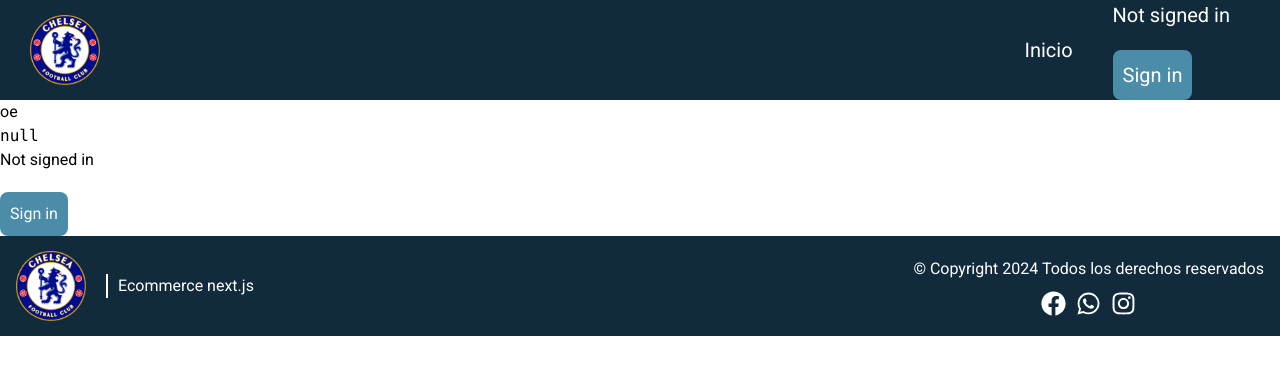
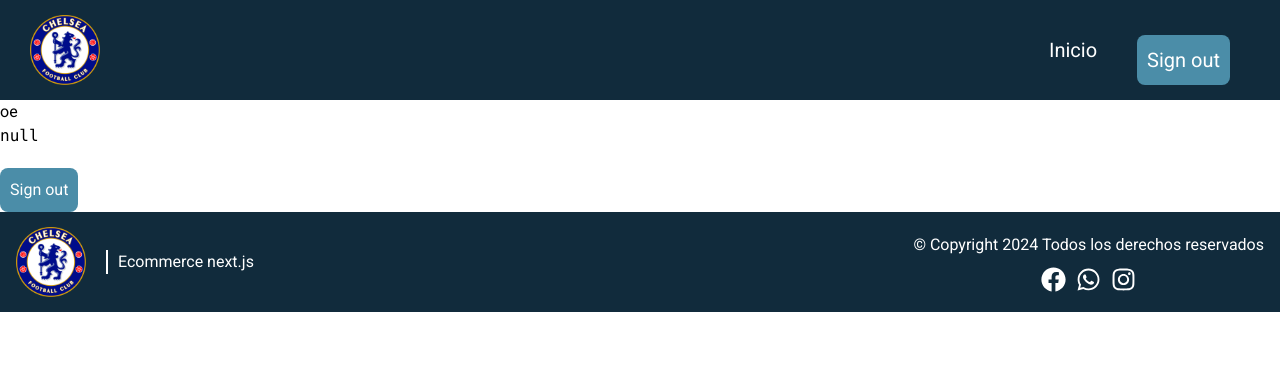
Before and after one commit to pruiz5514/ecommerce-next, a Next.js app: page /dashboard in a window 1280 px wide. Shown: the top 374 px of the page. Built offline with nearby package versions, Linux system fonts and the light colour scheme; no server answers.

Commit message:
Add env variables

```diff
--- a/src/app/(home)/login/page.tsx
+++ b/src/app/(home)/login/page.tsx
@@ -31,6 +31,7 @@ const Signup = ()=>{
 
         }catch{
             console.log("No se pudo acceder")
+            event.currentTarget.reset();
         }
 
         // if(response?.ok){
--- a/src/app/api/auth/[...nextauth]/route.ts
+++ b/src/app/api/auth/[...nextauth]/route.ts
@@ -10,7 +10,7 @@ const handler = NextAuth({
                 password: { label: "Password", type: "password" }
             },
             async authorize(credentials) {
-                const res = await fetch("https://simuate-test-backend-1.onrender.com/api/auth/login", {
+                const res = await fetch(`${process.env.NEXT_PUBLIC_BACKEND_URL}/api/auth/login`, {
                     method: 'POST',
                     headers: {
                         'Content-type': 'Application/json'
--- a/src/components/UI/LogoutButton/LogoutButton.tsx
+++ b/src/components/UI/LogoutButton/LogoutButton.tsx
@@ -1,21 +1,11 @@
 "use client"
-import { useSession, signIn, signOut } from "next-auth/react"
+import { signOut } from "next-auth/react"
 import Button from "../Button/Button"
 
 const LogoutButton = ()=>{
-    const { data: session } = useSession()
-  if (session) {
-    return (
-      <>
-        Signed in as {session.user?.email} <br />
-        <Button onClick={() => signOut()}>Sign out</Button>
-      </>
-    )
-  }
   return (
     <>
-      Not signed in <br />
-      <Button onClick={() => signIn()}>Sign in</Button>
+      <Button onClick={() => signOut()}>Sign out</Button>
     </>
   )
 }
```
